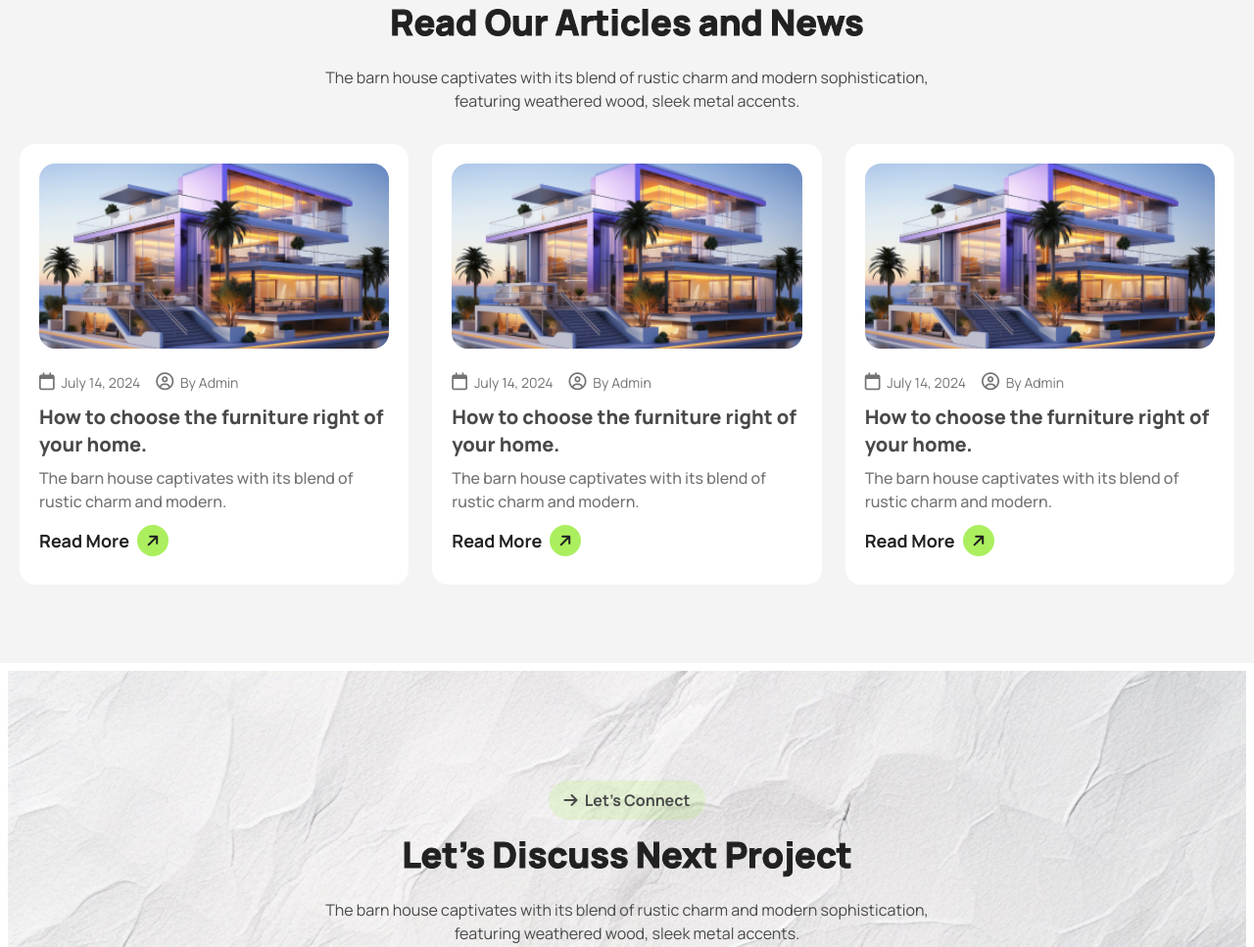
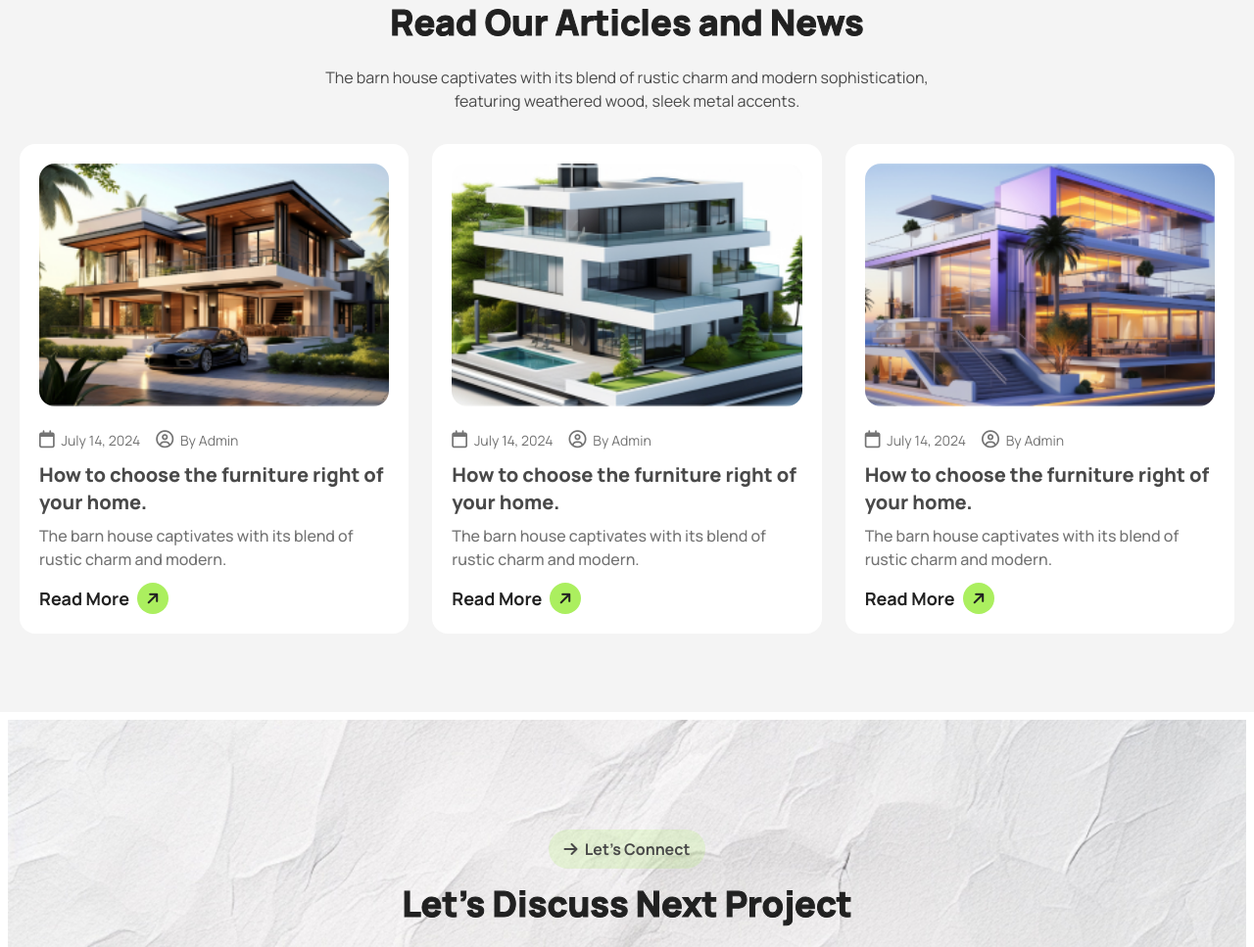
Before and after one commit to Nayeem-33/B10A3-md-nayeem-uddin, a plain HTML site: page index.html in a window 1280 px wide. Shown: the part 3120-4087 px from the top of the page at 98% size. Drawn offline with nearby package versions, Linux system fonts and the light colour scheme.

Commit message:
article div responsive

```diff
--- a/index.html
+++ b/index.html
@@ -461,15 +461,15 @@
         <div class="grid grid-cols-1 lg:grid-cols-3 gap-6 mt-8">
           <!-- Card-1 -->
           <div
-            class="bg-white rounded-2xl p-5 h-[450px] sm:h-[100%] lg:h-[450px] flex flex-col sm:flex-row lg:flex-col gap-5"
+            class="bg-white rounded-2xl p-5 h-[450px] sm:h-[100%] lg:h-[500px] flex flex-col sm:flex-row lg:flex-col gap-5"
           >
             <!-- img -->
             <div
-              class="w-[100%] sm:w-[45%] lg:w-[100%] h-[46%] sm:h-[100%] lg:h-[46%] rounded-2xl bg-no-repeat bg-cover bg-center"
-              style="background-image: url('./assets/article-1.png')"
+              class="w-[100%] sm:w-[45%] lg:w-[100%] h-[46%] sm:h-[100%] lg:h-[clac(100%-200)] rounded-2xl bg-no-repeat bg-cover bg-center"
+              style="background-image: url('./assets/article-3.png')"
             ></div>
 
-            <div>
+            <div class="h-[200px]">
               <div class="flex gap-4 text-pera-foot-color text-sm">
                 <p>
                   <i class="fa-regular fa-calendar mr-1 text-lg"></i> July 14,
@@ -480,12 +480,15 @@
                   Admin
                 </p>
               </div>
-
-              <h3 class="mt-2 text-xl font-extrabold text-pera-color">
+              <h3
+                class="mt-2 w-full h-[56px] overflow-hidden text-ellipsis text-xl font-extrabold text-pera-color"
+              >
                 How to choose the furniture right of your home.
               </h3>
 
-              <p class="mt-2 font-medium text-pera-foot-color">
+              <p
+                class="mt-2 w-full h-[48px] overflow-hidden text-ellipsis font-medium text-pera-foot-color"
+              >
                 The barn house captivates with its blend of rustic charm and
                 modern.
               </p>
@@ -499,17 +502,17 @@
             </div>
           </div>
 
-          <!-- Card-1 -->
+          <!-- Card-2 -->
           <div
-            class="bg-white rounded-2xl p-5 h-[450px] sm:h-[100%] lg:h-[450px] flex flex-col sm:flex-row lg:flex-col gap-5"
+            class="bg-white rounded-2xl p-5 h-[450px] sm:h-[100%] lg:h-[500px] flex flex-col sm:flex-row lg:flex-col gap-5"
           >
             <!-- img -->
             <div
-              class="w-[100%] sm:w-[45%] lg:w-[100%] h-[46%] sm:h-[100%] lg:h-[46%] rounded-2xl bg-no-repeat bg-cover bg-center"
-              style="background-image: url('./assets/article-1.png')"
+              class="w-[100%] sm:w-[45%] lg:w-[100%] h-[46%] sm:h-[100%] lg:h-[clac(100%-200)] rounded-2xl bg-no-repeat bg-cover bg-center"
+              style="background-image: url('./assets/article-2.png')"
             ></div>
 
-            <div>
+            <div class="h-[200px]">
               <div class="flex gap-4 text-pera-foot-color text-sm">
                 <p>
                   <i class="fa-regular fa-calendar mr-1 text-lg"></i> July 14,
@@ -520,12 +523,15 @@
                   Admin
                 </p>
               </div>
-
-              <h3 class="mt-2 text-xl font-extrabold text-pera-color">
+              <h3
+                class="mt-2 w-full h-[56px] overflow-hidden text-ellipsis text-xl font-extrabold text-pera-color"
+              >
                 How to choose the furniture right of your home.
               </h3>
 
-              <p class="mt-2 font-medium text-pera-foot-color">
+              <p
+                class="mt-2 w-full h-[48px] overflow-hidden text-ellipsis font-medium text-pera-foot-color"
+              >
                 The barn house captivates with its blend of rustic charm and
                 modern.
               </p>
@@ -539,17 +545,17 @@
             </div>
           </div>
 
-          <!-- Card-1 -->
+          <!-- Card-3 -->
           <div
-            class="bg-white rounded-2xl p-5 h-[450px] sm:h-[100%] lg:h-[450px] flex flex-col sm:flex-row lg:flex-col gap-5"
+            class="bg-white rounded-2xl p-5 h-[450px] sm:h-[100%] lg:h-[500px] flex flex-col sm:flex-row lg:flex-col gap-5"
           >
             <!-- img -->
             <div
-              class="w-[100%] sm:w-[45%] lg:w-[100%] h-[46%] sm:h-[100%] lg:h-[46%] rounded-2xl bg-no-repeat bg-cover bg-center"
+              class="w-[100%] sm:w-[45%] lg:w-[100%] h-[46%] sm:h-[100%] lg:h-[clac(100%-200)] rounded-2xl bg-no-repeat bg-cover bg-center"
               style="background-image: url('./assets/article-1.png')"
             ></div>
 
-            <div>
+            <div class="h-[200px]">
               <div class="flex gap-4 text-pera-foot-color text-sm">
                 <p>
                   <i class="fa-regular fa-calendar mr-1 text-lg"></i> July 14,
@@ -560,12 +566,15 @@
                   Admin
                 </p>
               </div>
-
-              <h3 class="mt-2 text-xl font-extrabold text-pera-color">
+              <h3
+                class="mt-2 w-full h-[56px] overflow-hidden text-ellipsis text-xl font-extrabold text-pera-color"
+              >
                 How to choose the furniture right of your home.
               </h3>
 
-              <p class="mt-2 font-medium text-pera-foot-color">
+              <p
+                class="mt-2 w-full h-[48px] overflow-hidden text-ellipsis font-medium text-pera-foot-color"
+              >
                 The barn house captivates with its blend of rustic charm and
                 modern.
               </p>
@@ -578,6 +587,7 @@
               </button>
             </div>
           </div>
+          <!-- End -->
         </div>
       </div>
     </main>
```
